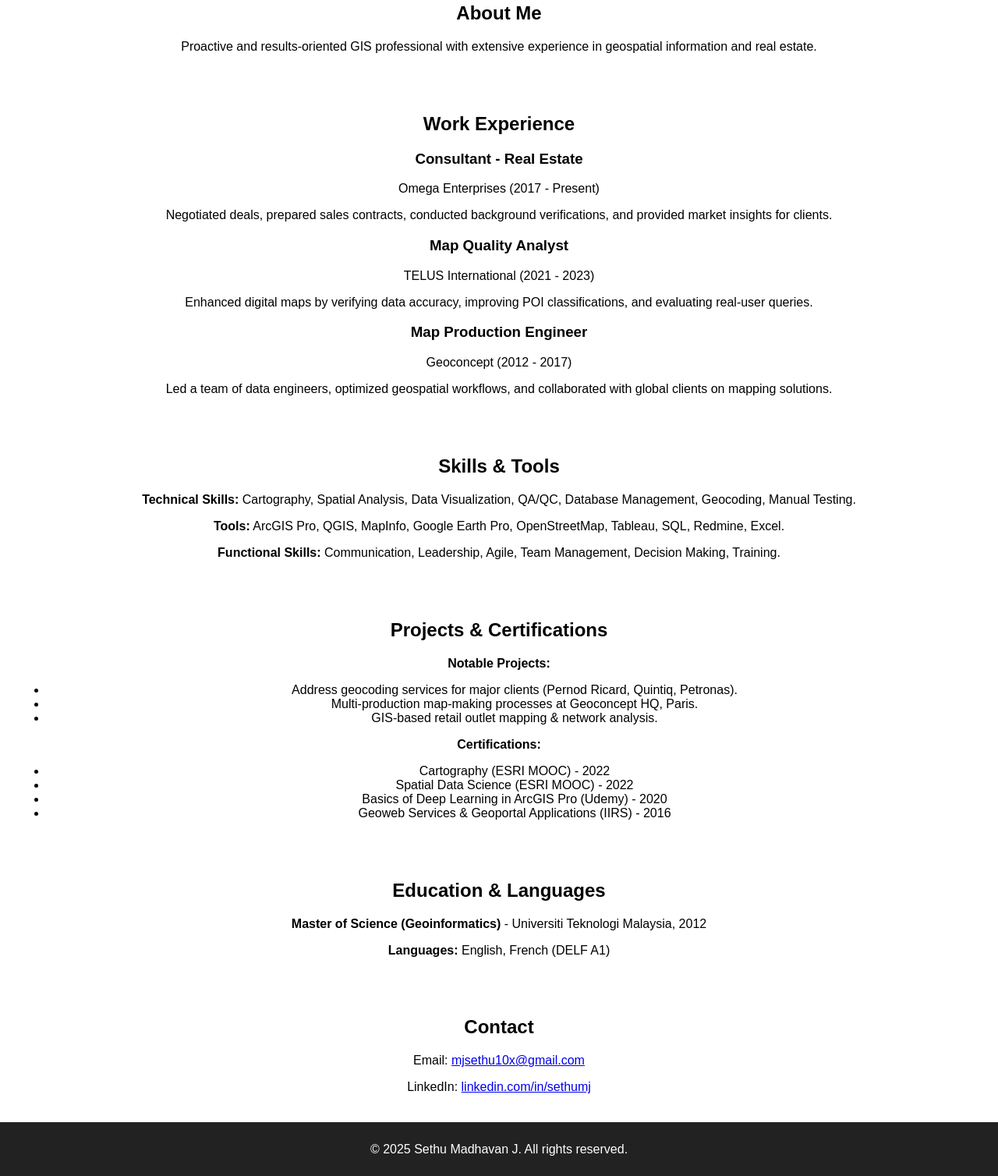
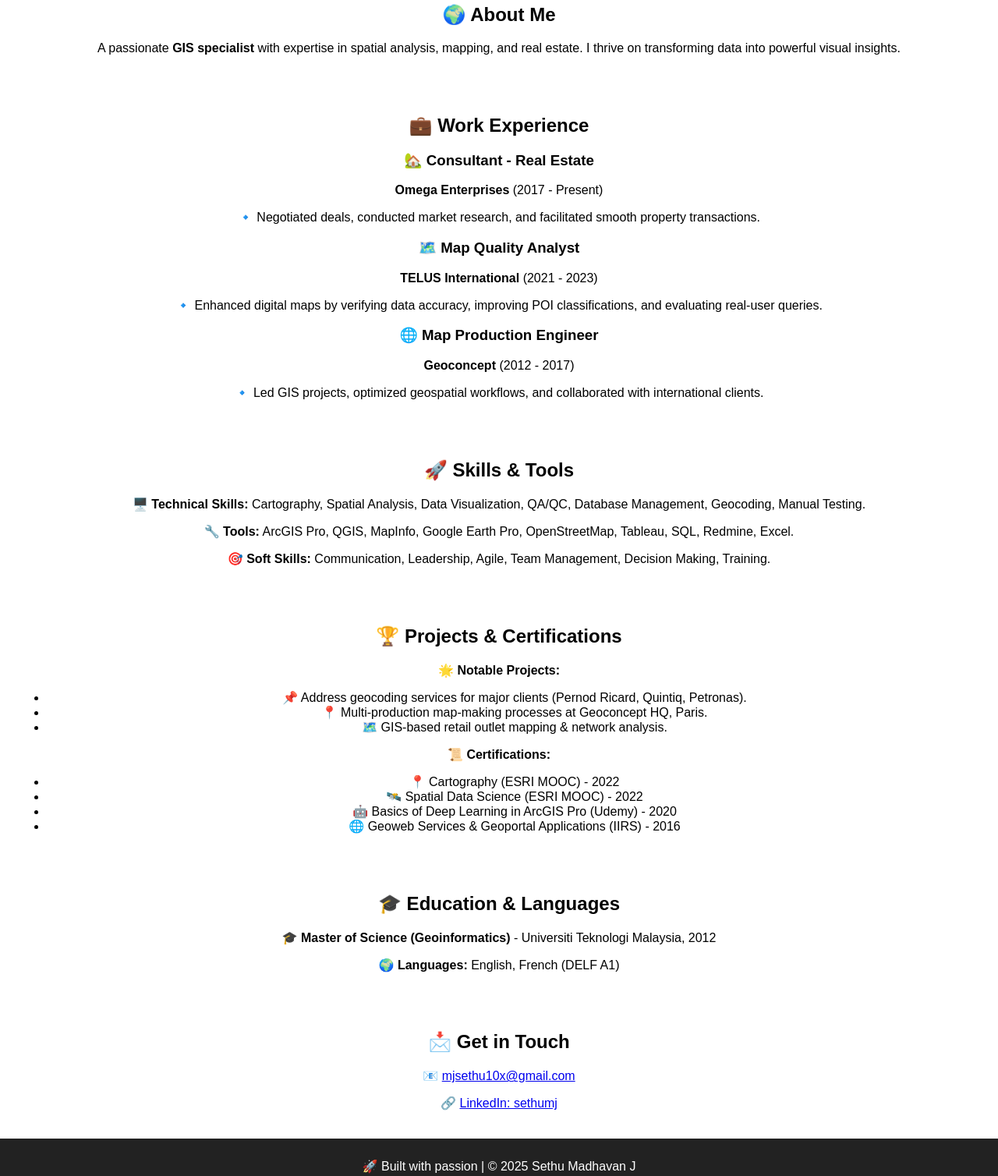
Before and after one commit to mjsethu10/portfolio, a plain HTML site: page index.html in a window 1280 px wide. Shown: the part 225-1733 px from the top of the page at 78% size. Drawn offline with Linux system fonts and the light colour scheme.

Commit message:
further tweaks

```diff
--- a/index.html
+++ b/index.html
@@ -9,8 +9,8 @@
 <body>
     <header>
         <div class="hero">
-            <h1>Sethu Madhavan J</h1>
-            <p>GIS Professional | Real Estate Consultant | Map Production Engineer</p>
+            <h1>👋 Hi, I'm <span class="highlight">Sethu Madhavan J</span></h1>
+            <p>🚀 GIS Professional | 📍 Mapping Expert | 🏡 Real Estate Consultant</p>
             <nav>
                 <ul>
                     <li><a href="#about">About</a></li>
@@ -25,67 +25,67 @@
     </header>
 
     <section id="about" class="section">
-        <h2>About Me</h2>
-        <p>Proactive and results-oriented GIS professional with extensive experience in geospatial information and real estate.</p>
+        <h2>🌍 About Me</h2>
+        <p>A passionate <strong>GIS specialist</strong> with expertise in spatial analysis, mapping, and real estate. I thrive on transforming data into powerful visual insights.</p>
     </section>
 
     <section id="experience" class="section">
-        <h2>Work Experience</h2>
+        <h2>💼 Work Experience</h2>
         <div class="card">
-            <h3>Consultant - Real Estate</h3>
-            <p>Omega Enterprises (2017 - Present)</p>
-            <p>Negotiated deals, prepared sales contracts, conducted background verifications, and provided market insights for clients.</p>
+            <h3>🏡 Consultant - Real Estate</h3>
+            <p><strong>Omega Enterprises</strong> (2017 - Present)</p>
+            <p>🔹 Negotiated deals, conducted market research, and facilitated smooth property transactions.</p>
         </div>
         <div class="card">
-            <h3>Map Quality Analyst</h3>
-            <p>TELUS International (2021 - 2023)</p>
-            <p>Enhanced digital maps by verifying data accuracy, improving POI classifications, and evaluating real-user queries.</p>
+            <h3>🗺️ Map Quality Analyst</h3>
+            <p><strong>TELUS International</strong> (2021 - 2023)</p>
+            <p>🔹 Enhanced digital maps by verifying data accuracy, improving POI classifications, and evaluating real-user queries.</p>
         </div>
         <div class="card">
-            <h3>Map Production Engineer</h3>
-            <p>Geoconcept (2012 - 2017)</p>
-            <p>Led a team of data engineers, optimized geospatial workflows, and collaborated with global clients on mapping solutions.</p>
+            <h3>🌐 Map Production Engineer</h3>
+            <p><strong>Geoconcept</strong> (2012 - 2017)</p>
+            <p>🔹 Led GIS projects, optimized geospatial workflows, and collaborated with international clients.</p>
         </div>
     </section>
 
     <section id="skills" class="section">
-        <h2>Skills & Tools</h2>
-        <p><strong>Technical Skills:</strong> Cartography, Spatial Analysis, Data Visualization, QA/QC, Database Management, Geocoding, Manual Testing.</p>
-        <p><strong>Tools:</strong> ArcGIS Pro, QGIS, MapInfo, Google Earth Pro, OpenStreetMap, Tableau, SQL, Redmine, Excel.</p>
-        <p><strong>Functional Skills:</strong> Communication, Leadership, Agile, Team Management, Decision Making, Training.</p>
+        <h2>🚀 Skills & Tools</h2>
+        <p><strong>🖥️ Technical Skills:</strong> Cartography, Spatial Analysis, Data Visualization, QA/QC, Database Management, Geocoding, Manual Testing.</p>
+        <p><strong>🔧 Tools:</strong> ArcGIS Pro, QGIS, MapInfo, Google Earth Pro, OpenStreetMap, Tableau, SQL, Redmine, Excel.</p>
+        <p><strong>🎯 Soft Skills:</strong> Communication, Leadership, Agile, Team Management, Decision Making, Training.</p>
     </section>
 
     <section id="projects" class="section">
-        <h2>Projects & Certifications</h2>
-        <p><strong>Notable Projects:</strong></p>
+        <h2>🏆 Projects & Certifications</h2>
+        <p><strong>🌟 Notable Projects:</strong></p>
         <ul>
-            <li>Address geocoding services for major clients (Pernod Ricard, Quintiq, Petronas).</li>
-            <li>Multi-production map-making processes at Geoconcept HQ, Paris.</li>
-            <li>GIS-based retail outlet mapping & network analysis.</li>
+            <li>📌 Address geocoding services for major clients (Pernod Ricard, Quintiq, Petronas).</li>
+            <li>📍 Multi-production map-making processes at Geoconcept HQ, Paris.</li>
+            <li>🗺️ GIS-based retail outlet mapping & network analysis.</li>
         </ul>
-        <p><strong>Certifications:</strong></p>
+        <p><strong>📜 Certifications:</strong></p>
         <ul>
-            <li>Cartography (ESRI MOOC) - 2022</li>
-            <li>Spatial Data Science (ESRI MOOC) - 2022</li>
-            <li>Basics of Deep Learning in ArcGIS Pro (Udemy) - 2020</li>
-            <li>Geoweb Services & Geoportal Applications (IIRS) - 2016</li>
+            <li>📍 Cartography (ESRI MOOC) - 2022</li>
+            <li>🛰️ Spatial Data Science (ESRI MOOC) - 2022</li>
+            <li>🤖 Basics of Deep Learning in ArcGIS Pro (Udemy) - 2020</li>
+            <li>🌐 Geoweb Services & Geoportal Applications (IIRS) - 2016</li>
         </ul>
     </section>
 
     <section id="education" class="section">
-        <h2>Education & Languages</h2>
-        <p><strong>Master of Science (Geoinformatics)</strong> - Universiti Teknologi Malaysia, 2012</p>
-        <p><strong>Languages:</strong> English, French (DELF A1)</p>
+        <h2>🎓 Education & Languages</h2>
+        <p><strong>🎓 Master of Science (Geoinformatics)</strong> - Universiti Teknologi Malaysia, 2012</p>
+        <p><strong>🌍 Languages:</strong> English, French (DELF A1)</p>
     </section>
 
     <section id="contact" class="section">
-        <h2>Contact</h2>
-        <p>Email: <a href="mailto:mjsethu10x@gmail.com">mjsethu10x@gmail.com</a></p>
-        <p>LinkedIn: <a href="https://linkedin.com/in/sethumj">linkedin.com/in/sethumj</a></p>
+        <h2>📩 Get in Touch</h2>
+        <p>📧 <a href="mailto:mjsethu10x@gmail.com">mjsethu10x@gmail.com</a></p>
+        <p>🔗 <a href="https://linkedin.com/in/sethumj">LinkedIn: sethumj</a></p>
     </section>
 
     <footer>
-        <p>&copy; 2025 Sethu Madhavan J. All rights reserved.</p>
+        <p>🚀 Built with passion | &copy; 2025 Sethu Madhavan J</p>
     </footer>
 </body>
 </html>
```
